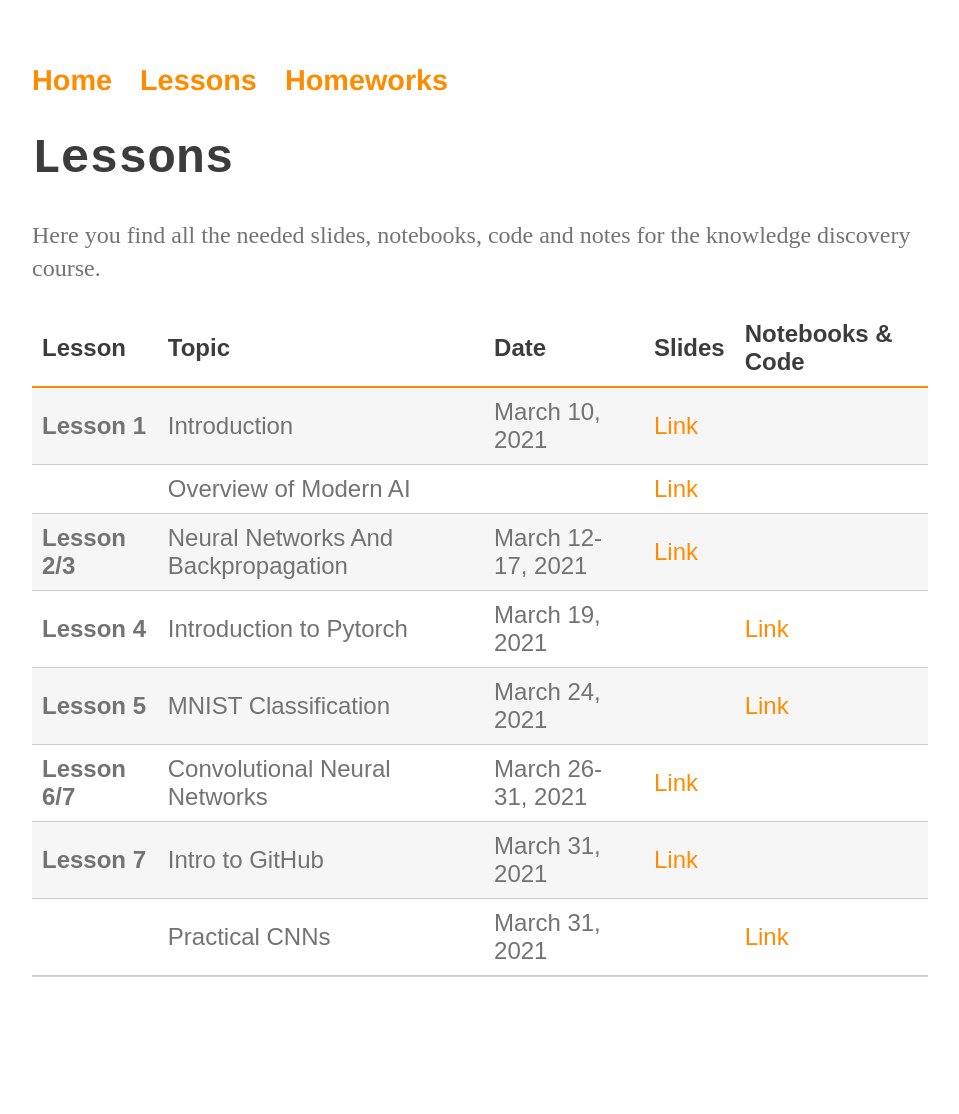
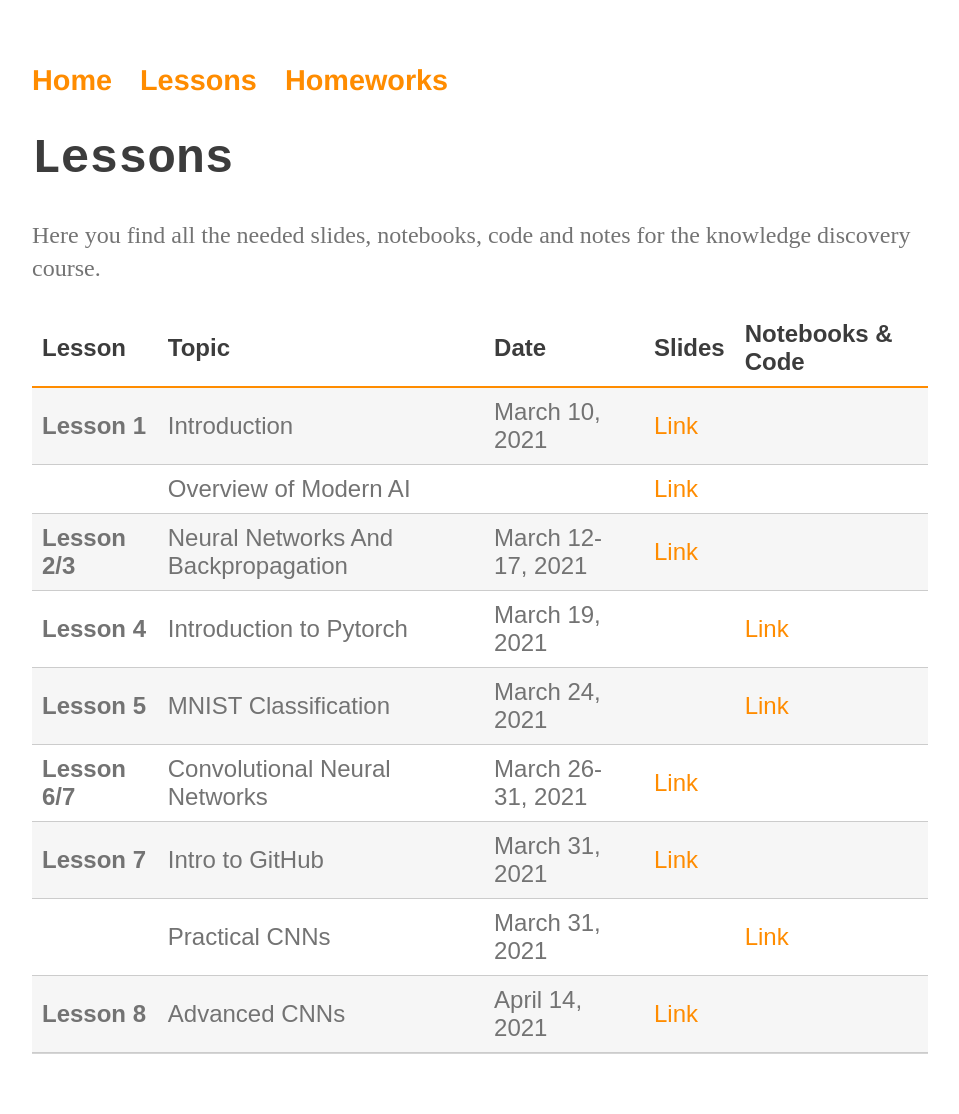
Before and after one commit to perceivelab/knowledge-discovery-course, a Jekyll site: the page built from lezioni.md, in a window 1280 px wide. Shown: the whole page, without its empty margins (160-1119 px from the left). Built offline with Jekyll 4.4.1, drawn with Linux system fonts in a browser that asks for light colours; our own code applies the rules of GitHub Pages for plain Markdown files; before the commit the page ends 1037 px from its top, so only the background shows below that.

Commit message:
Update lezioni.md

```diff
--- a/lezioni.md
+++ b/lezioni.md
@@ -12,5 +12,6 @@
 | **Lesson 6/7** | Convolutional Neural Networks | March 26-31, 2021 | [Link](https://drive.google.com/file/d/1-cXajwiEySP0g-qpS6GUYKC3GzhGcxeR/view?usp=sharing) |  |
 | **Lesson 7** | Intro to GitHub | March 31, 2021 | [Link](https://drive.google.com/file/d/16NZEy-1Uo_gZGW-5ooNRh7EU6w-JA9vD/view?usp=sharing) |  |
 |  | Practical CNNs | March 31, 2021 | | [Link](https://colab.research.google.com/drive/1a56IU6YCnca-Gv7KMwathvM9nF11XUdm?usp=sharing) |
+| **Lesson 8** | Advanced CNNs | April 14, 2021 | [Link](https://drive.google.com/file/d/1zvlK748T4qdn9dZu_Swrf38JQXL_uPkr/view?usp=sharing) |  |
 
 [404]: /knowledge-discovery-course/fallback
```
